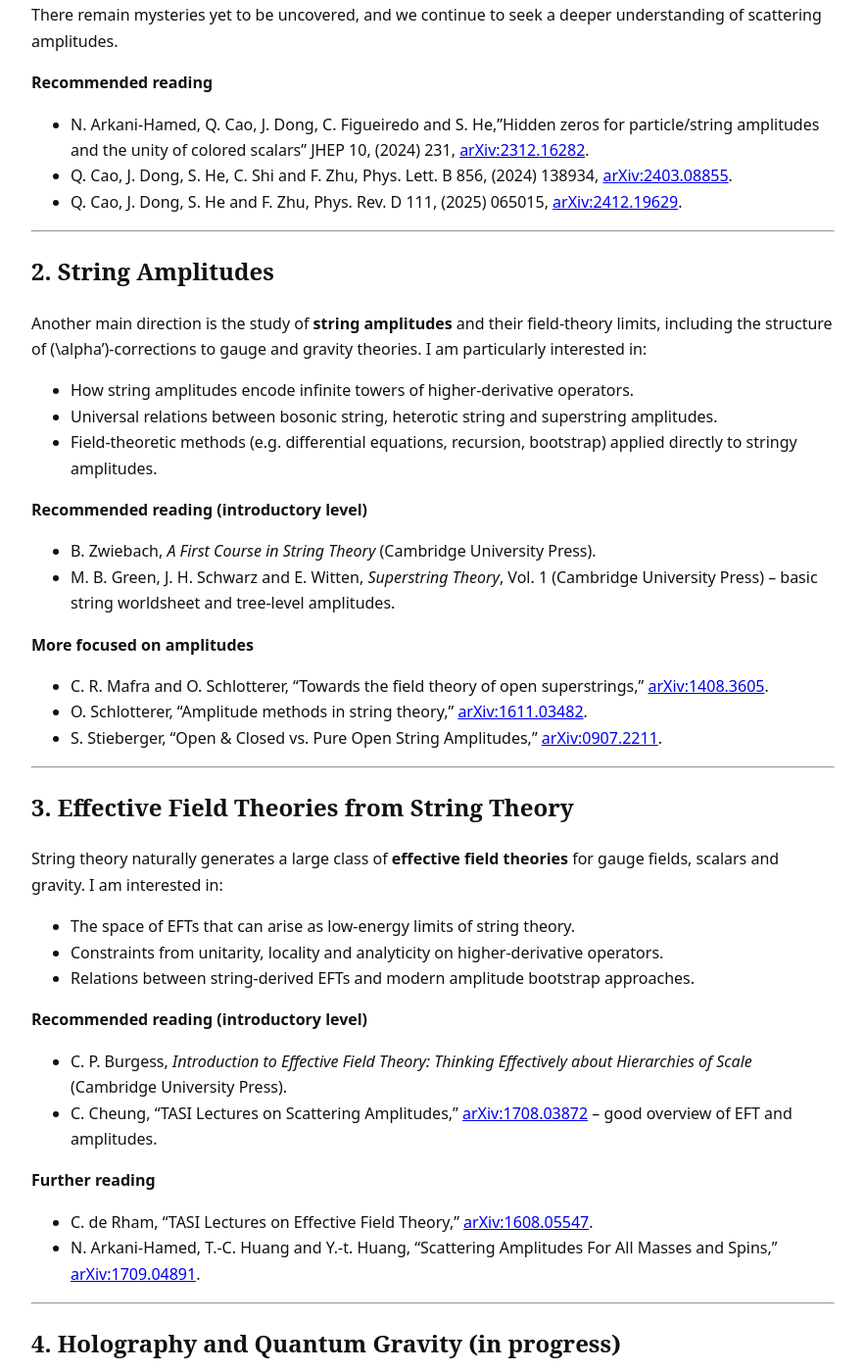
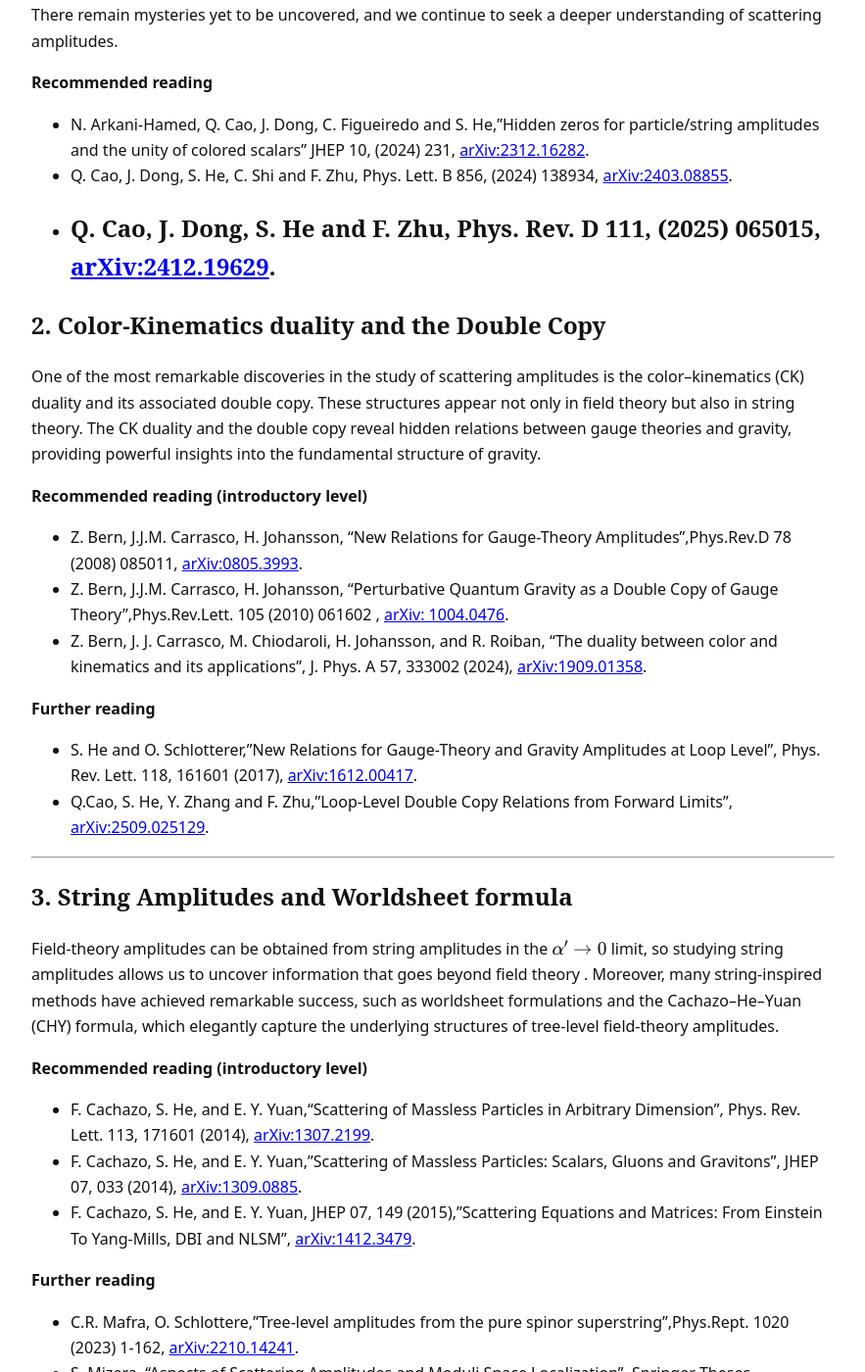
Before and after one commit to QuantumQ1/quantumq1.github.io, a Jekyll site: the page built from research.md, in a window 1280 px wide and 1400 px high, scrolled down 2549 px. Shown: the whole window at 98% size, without its empty margins (198-1081 px from the left). Built offline with Jekyll 4.4.1, drawn with Linux system fonts in a browser that asks for light colours; some of the changed text lies outside the part shown.

Commit message:
Update research.md

```diff
--- a/research.md
+++ b/research.md
@@ -67,38 +67,49 @@ Even though the study of scattering amplitudes is already well developed, many h
 zeros for particle/string amplitudes and the unity of colored scalars" JHEP 10, (2024) 231, [arXiv:2312.16282](https://arxiv.org/abs/2312.16282).
 -  Q. Cao, J. Dong, S. He, C. Shi and F. Zhu, Phys. Lett. B  856, (2024) 138934, [arXiv:2403.08855](https://arxiv.org/abs/2403.08855).
 -  Q. Cao, J. Dong, S. He and F. Zhu, Phys. Rev. D 111, (2025) 065015, [arXiv:2412.19629](https://arxiv.org/abs/2412.19629).
+---
+
+## 2. Color-Kinematics duality and the Double Copy
+One of the most remarkable discoveries in the study of scattering amplitudes is the color–kinematics (CK) duality and its associated double copy. These structures appear not only in field theory but also in string theory. The CK duality and the double copy reveal hidden relations between gauge theories and gravity, providing powerful insights into the fundamental structure of gravity.
+
+
+**Recommended reading (introductory level)**
+
+- Z. Bern, J.J.M. Carrasco, H. Johansson, “New Relations for Gauge-Theory Amplitudes”,Phys.Rev.D 78 (2008) 085011, [arXiv:0805.3993](https://arxiv.org/abs/0805.3993).
+- Z. Bern, J.J.M. Carrasco, H. Johansson, “Perturbative Quantum Gravity as a Double Copy of Gauge Theory”,Phys.Rev.Lett. 105 (2010) 061602 , [arXiv: 1004.0476](https://arxiv.org/abs/1004.0476).
+- Z. Bern, J. J. Carrasco, M. Chiodaroli, H. Johansson, and R. Roiban, "The duality between color and kinematics and its applications", J. Phys. A 57, 333002 (2024), [arXiv:1909.01358](https://arxiv.org/abs/1909.01358).
+
+**Further reading**
+- S. He and O. Schlotterer,"New Relations for Gauge-Theory and Gravity Amplitudes at Loop Level", Phys. Rev. Lett. 118, 161601 (2017), [arXiv:1612.00417](https://arxiv.org/abs/1612.00417).
+- Q.Cao, S. He, Y. Zhang and F. Zhu,"Loop-Level Double Copy
+Relations from Forward Limits", [arXiv:2509.025129](https://arxiv.org/abs/2509.025129).
+
+---
+
+## 3. String Amplitudes and Worldsheet formula
+
+Field-theory amplitudes can be obtained from string amplitudes in the $\alpha'\to0$ limit, so studying string amplitudes allows us to uncover information that goes beyond field theory . Moreover, many string-inspired methods have achieved remarkable success, such as worldsheet formulations and the Cachazo–He–Yuan (CHY) formula, which elegantly capture the underlying structures of tree-level field-theory amplitudes.
+
+**Recommended reading (introductory level)**
+
+- F. Cachazo, S. He, and E. Y. Yuan,“Scattering of Massless Particles in Arbitrary Dimension”, Phys. Rev. Lett. 113, 171601 (2014), [arXiv:1307.2199](https://arxiv.org/abs/1307.2199).
+- F. Cachazo, S. He, and E. Y. Yuan,"Scattering of Massless Particles: Scalars, Gluons and Gravitons", JHEP 07, 033 (2014), [arXiv:1309.0885](https://arxiv.org/abs/1309.0885).
+- F. Cachazo, S. He, and E. Y. Yuan, JHEP 07, 149 (2015),"Scattering Equations and Matrices: From Einstein To Yang-Mills, DBI and NLSM", [arXiv:1412.3479](https://arxiv.org/abs/1412.3479).
+
+
+**Further reading**
+
+- C.R. Mafra, O. Schlottere,"Tree-level amplitudes from the pure spinor superstring",Phys.Rept. 1020 (2023) 1-162, [arXiv:2210.14241](https://arxiv.org/abs/2210.14241).
+- S. Mizera, “Aspects of Scattering Amplitudes and Moduli Space Localization”, Springer Theses,  [arXiv:1906.02099](https://arxiv.org/abs/1906.02099).
+- Q. Cao, "Form Factors from String Amplitudes", Phys.Rev.Lett. 135, (2025) 021603, [arXiv:2504.15602](https://arxiv.org/abs/2504.15602).
 
 
 ---
 
-## 2. String Amplitudes
+## 4. Geometry behind the scattering amplitudes
+A particularly remarkable development in the study of scattering amplitudes is the emergence of underlying geometric structures. For example, amplitudes in $\mathcal{N}=4$ Super–Yang–Mills theory are elegantly encoded in the positive Grassmannian. In the simplest scalar theory, $\mathrm{Tr}(\phi^3)$, tree-level amplitudes are associated with the associahedron, while higher-loop amplitudes correspond to the surfacehedron. These insights have inspired the recent “surfaceology” program, which aims to uncover all-loop geometric patterns in more general theories, such as Yang–Mills and the Nonlinear Sigma Model.
 
-Another main direction is the study of **string amplitudes** and their field-theory limits, including the structure of \(\alpha'\)-corrections to gauge and gravity theories. I am particularly interested in:
 
-- How string amplitudes encode infinite towers of higher-derivative operators.
-- Universal relations between bosonic string, heterotic string and superstring amplitudes.
-- Field-theoretic methods (e.g. differential equations, recursion, bootstrap) applied directly to stringy amplitudes.
-
-**Recommended reading (introductory level)**
-
-- B. Zwiebach, *A First Course in String Theory* (Cambridge University Press).
-- M. B. Green, J. H. Schwarz and E. Witten, *Superstring Theory*, Vol. 1 (Cambridge University Press) – basic string worldsheet and tree-level amplitudes.
-
-**More focused on amplitudes**
-
-- C. R. Mafra and O. Schlotterer, “Towards the field theory of open superstrings,” [arXiv:1408.3605](https://arxiv.org/abs/1408.3605).
-- O. Schlotterer, “Amplitude methods in string theory,” [arXiv:1611.03482](https://arxiv.org/abs/1611.03482).
-- S. Stieberger, “Open & Closed vs. Pure Open String Amplitudes,” [arXiv:0907.2211](https://arxiv.org/abs/0907.2211).
-
----
-
-## 3. Effective Field Theories from String Theory
-
-String theory naturally generates a large class of **effective field theories** for gauge fields, scalars and gravity. I am interested in:
-
-- The space of EFTs that can arise as low-energy limits of string theory.
-- Constraints from unitarity, locality and analyticity on higher-derivative operators.
-- Relations between string-derived EFTs and modern amplitude bootstrap approaches.
 
 **Recommended reading (introductory level)**
 
```
